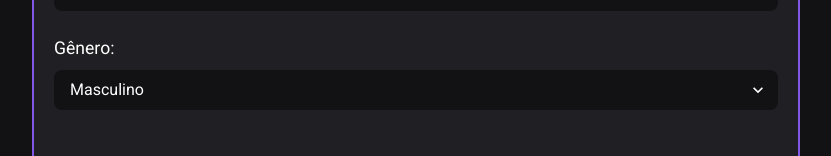
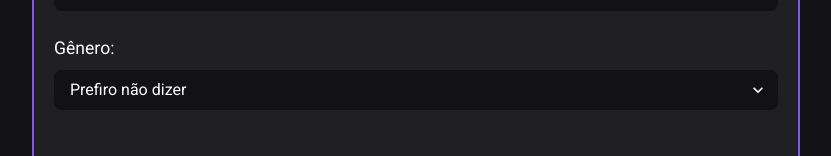
Before and after one commit to LuisMarchio03/challegen-dev-form-nextjs-servelles, a Next.js app: page / in a window 1280 px wide. Shown: the part 419-575 px from the top of the page, without its empty margins (224-1055 px from the left). Built offline with nearby package versions, Linux system fonts and the light colour scheme.

Commit message:
Previews All Results + Loading + Styles page Home

```diff
--- a/src/pages/index.tsx
+++ b/src/pages/index.tsx
@@ -1,19 +1,24 @@
 import { useState, FormEvent } from "react";
+import { useRouter } from "next/router";
+
 import axios from "axios";
 
 import { Button } from "@chakra-ui/button";
 import { Input } from "@chakra-ui/input";
 import { Box, Flex, Text } from "@chakra-ui/layout";
 import { Select } from "@chakra-ui/select";
+import { Spinner } from "@chakra-ui/spinner";
 
 import Form from "../components/Form";
 import Main from "../components/Main";
 
 export default function secondForm() {
+  const router = useRouter();
+  const [redirect, setRedirect] = useState(false);
   const [name, setName] = useState();
   const [email, setEmail] = useState();
   const [cpf, setCpf] = useState();
-  const [genre, setGenre] = useState();
+  const [genre, setGenre] = useState("Prefiro não dizer");
 
   const formSubmit = (event: FormEvent) => {
     event.preventDefault();
@@ -24,6 +29,8 @@ export default function secondForm() {
       cpf: cpf,
       genre: genre,
     });
+    setRedirect(true);
+    router.push("/previews");
   };
 
   return (
@@ -88,6 +95,9 @@ export default function secondForm() {
             value={genre}
             onChange={(event: any) => setGenre(event.target.value)}
           >
+            <option style={{ color: "#121214" }} value="Prefiro não dizer">
+              Prefiro não dizer
+            </option>
             <option style={{ color: "#121214" }} value="Masculino">
               Masculino
             </option>
@@ -96,7 +106,7 @@ export default function secondForm() {
             </option>
           </Select>
         </Box>
-
+        {redirect === false ? (
           <Flex
             mt={6}
             mb={6}
@@ -113,6 +123,23 @@ export default function secondForm() {
               Enviar
             </Button>
           </Flex>
+        ) : (
+          <Flex
+            mt={6}
+            mb={6}
+            alignContent="center"
+            justifyContent="center"
+            w="100%"
+          >
+            <Spinner
+              thickness="4px"
+              speed="0.65s"
+              emptyColor="gray.200"
+              color="blue.500"
+              size="xl"
+            />
+          </Flex>
+        )}
       </Form>
     </Main>
   );
--- a/src/pages/previews/index.tsx
+++ b/src/pages/previews/index.tsx
@@ -1,5 +1,6 @@
 import { useState } from "react";
 import { GetServerSideProps } from "next";
+import Link from "next/link";
 
 import axios from "axios";
 
@@ -37,7 +38,7 @@ export default function Previews({ data }: IResults) {
             backgroundColor="gray.700"
             border="0"
             borderRadius="0"
-            placeholder="Exemplo: Luis"
+            placeholder="Buscar pelo nome. Exemplo: Luis"
             value={search}
             onChange={(e: any) => setSearch(e.target.value)}
           />
@@ -48,6 +49,7 @@ export default function Previews({ data }: IResults) {
             backgroundColor="whatsapp.600"
             _hover={{ backgroundColor: "whatsapp.700" }}
             onClick={handleSearch}
+            cursor="no-drop"
           >
             Buscar
           </Button>
```
Lines whose indentation alone changed are shown as unchanged.
